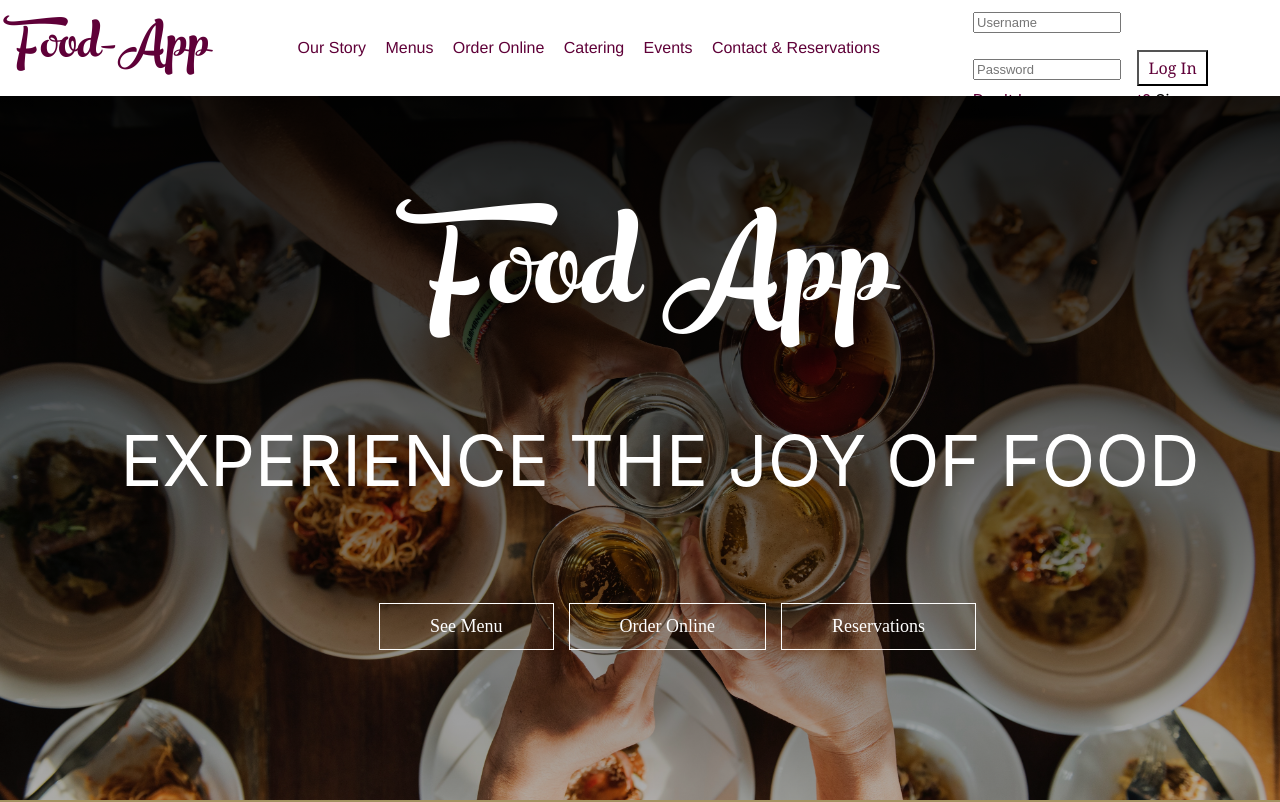
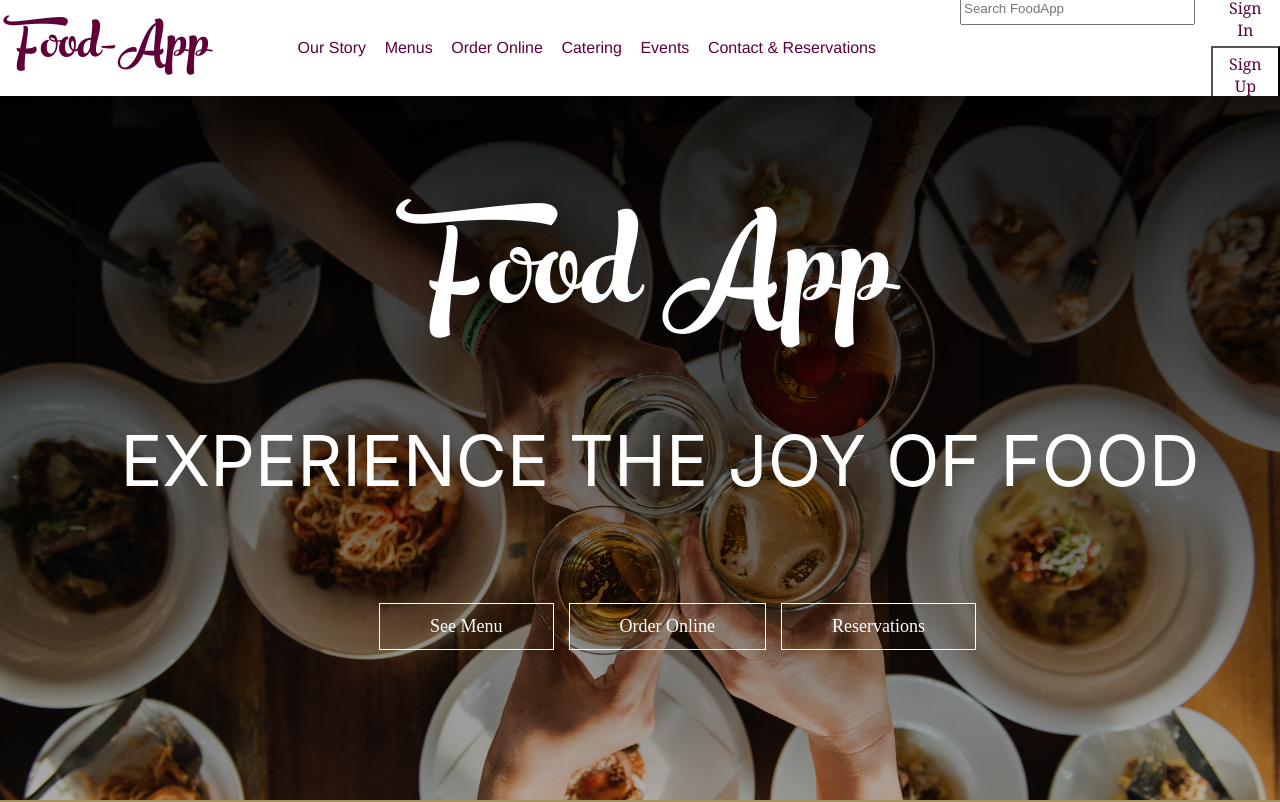
Before and after one commit to Nikhil713/Scrumpti, a React (Create React App) app: page / in a window 1280 px wide. Shown: the top 802 px of the page. Built offline with nearby package versions, Linux system fonts and the light colour scheme.

Commit message:
Add SignIn and SignUp option

```diff
--- a/src/components/navbar/navbar.css
+++ b/src/components/navbar/navbar.css
@@ -3,10 +3,10 @@
 .navbar {
     width:100vw;
     height:12vh;
-    background-color: #ffffff;
+    background-color: white;
     display:flex;
     align-items: center;
-    position: sticky;
+    /* position: sticky; */
   }
 
   .appName {
@@ -22,6 +22,7 @@
     display: flex;
     justify-content: space-between;
     padding: 5em;
+    padding-right:4em;
     font-size:16px;
     font-family: Helvetica;
     /* border:solid #5F0038 2px;  */
@@ -32,20 +33,31 @@
   }
   .login{
     width: 25vw;
-    /* display: flex; */
-    justify-content: center;
+    margin-left:20px;
+    /* justify-content: center; */
     /* border:solid blue 2px; */
-    display:grid;
+    display:flex;
   }
-
+/*
   .username, .password{
     font-size:13px;
     width:140px;
     margin-top:2em;
     margin-left: 1em;
+  } */
+
+  .searchBar{
+    padding-left: 0px;
+    font-size:22px;
+    /* border: solid 1px black; */
+    /* width:50%; */
   }
 
-  .loginbutton{
+  .searchBox{
+    width:17em;
+    height: 2em;
+  }
+  .signUpButton{
     margin-left:1em;
     color: #5F0038;
     font-size: 16px;
@@ -56,11 +68,31 @@
     background: #ffffff;
     cursor: pointer;
     font-family: Georgia;
+
   }
 
-  .loginbutton:hover{
+  .signUpButton:hover{
     color:white;
     background-color:#5F0038;
+  }
+
+
+  .signInButton{
+    margin-left:1em;
+    color: #5F0038;
+    font-size: 16px;
+    padding-left:0.6em;
+    padding-right: 0.6em;
+    padding-top: 0.3em;
+    padding-bottom: 0.3em;
+    background: #ffffff;
+    cursor: pointer;
+    font-family: Georgia;
+    border:none;
+  }
+
+  .signInButton:hover{
+    text-decoration: underline;
   }
 
   .navbar > div > a{
--- a/src/components/navbar/navbar.js
+++ b/src/components/navbar/navbar.js
@@ -8,18 +8,24 @@ class Navbar extends Component {
         e.preventDefault();
     }
 
-    // handleMouseOver(e){
-    //     this.setState{
+    handleSignIn(e){
 
-    //     }
-    // }
+    }
+
+    handleSignUp(e){
+
+    }
+
     render() {
       return (
         <div className="Navbar">
+
             <nav className = "navbar">
+
             <div className = "appName">
                 <a href = "#" >Food-App</a>
             </div>
+
             <div className = "navLinks">
                 <a href = "#">Our Story</a>
                 <a href = "#">Menus</a>
@@ -28,16 +34,22 @@ class Navbar extends Component {
                 <a href = "#">Events</a>
                 <a href = "#">Contact & Reservations</a>
             </div>
+
             <div className = "login" >
+                <div class="searchBar">
+                    <input type = "text" placeholder = "Search FoodApp" className = "searchBox"></input>
+                </div>
                 <form onSubmit={this.handleClick}>
-                <input type="email" class="username" placeholder="Username"/>
-                <input type="password" class="password" placeholder="Password"/>
-                <button className = "loginbutton" onMouseOver={this.handleMouseOver}>Log In</button>
+                    {/* <input type="email" class="username" placeholder="Username"/>
+                    <input type="password" class="password" placeholder="Password"/> */}
+                    <button className = "signInButton" onClick={this.handleSignIn}>Sign In</button>
+                    <button className = "signUpButton" onClick={this.handleSignUp}>Sign Up</button>
                 </form>
-            <div className = "signUp">
+                {/* <div className = "signUp">
                     Don't have an account? <a href="#">Sign up</a>
+                    </div> */}
             </div>
-        </div>
+
             </nav>
 
         </div>
```
Lines whose indentation alone changed are shown as unchanged.
